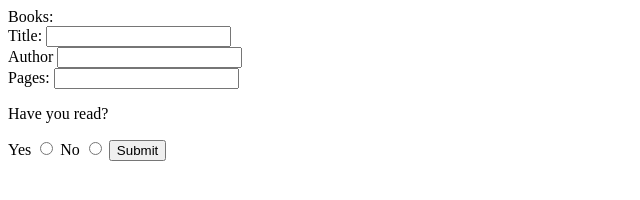
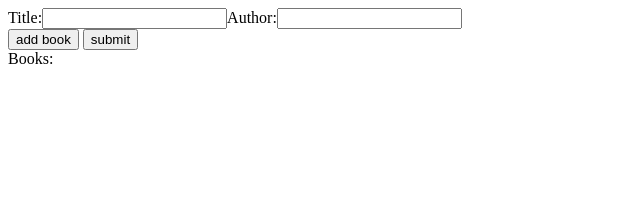
Before and after one commit to ptso-ship-it/Library, a plain HTML site: page index.html in a window 1280 px wide. Shown: the whole page, without its empty margins (0-640 px from the left). Drawn offline with Linux system fonts and the light colour scheme.

Commit message:
working add with multiple adds function commented

```diff
--- a/index.html
+++ b/index.html
@@ -7,23 +7,15 @@
     <title>Document</title>
 </head>
 <body>
+    <script src="library.js" defer></script>
+    <form id="form">
+        <div id="wrapper">
+            <span>Title:<input type="text" class="title">Author:<input type="text" class="author"></span>
+        </div>
+        <input type="button" value="add book" onclick="add_fields()">
+        <input type="submit" value="submit">
+    </form>
     <div id="container">Books:</div>
-    <script src="library.js" defer></script>
-    <form id="myForm" onsubmit="createBook()">
-        <label for="Title">Title:</label>
-        <input type="text" id="Title" value=""><br>
-        <label for="Author">Author</label>
-        <input type="text" id="Author"><br>
-        <label for="Pages">Pages:</label>
-        <input type="text" id="Pages">
-        <p>Have you read?</p>
-        <label for="Yes">Yes</label>
-        <input type="radio" id="Yes" name="have_read" value="Yes">
-        <label for="No">No</label>
-        <input type="radio" id="No" name="have_read" value="No">
-        <input type="submit" value="Submit">
-    </form>
-
 
 
 </body>
--- a/library.js
+++ b/library.js
@@ -1,21 +1,56 @@
-let myLibrary =[]
+var form = document.getElementById("form")
+form.addEventListener("submit", createBook)
 
-function createBook() {
-    var bookData = new FormData()
-    bookData.append("title",document.getElementById("Title").value)
-    bookData.append("author",document.getElementById("Author").value)
-    bookData.append("pages",document.getElementById("Pages").value)
-    const readRadio = document.querySelector("input[name=have_read]:checked").value
-    bookData.append("read",readRadio)
+var myLibrary =[]
+
+function createBook(event) {
+    var bookData = new FormData(event.target)
+    bookData.append("title", document.getElementById("title").value)
+    bookData.append("author", document.getElementById("author").value)
     const bookObject = JSON.stringify(Object.fromEntries(bookData))
     myLibrary.push(bookObject)
-    const container = document.getElementById("container")
-    const div = document.createElement("div")
-    div.textContent = myLibrary
-    container.appendChild(div)
+    document.getElementById("container").innerHTML = myLibrary
+    event.preventDefault()
 }
 
 function displayLibrary() {
-    createBook()
-    alert(myLibrary)
+    displayedLibrary = []
+    myLibrary.forEach((element) => {
+        displayedLibrary.push(JSON.stringify(element))
+    })
+    document.getElementById("container").innerHTML = displayedLibrary
 }
+
+/*function createMultipleBooks(event) {
+    var titleElements = document.getElementsByClassName("title")
+    var titles = []
+    for(var i=0; i < titleElements.length; i++) {
+        titles.push(titleElements[i].value)
+    }
+    var authorElements = document.getElementsByClassName("author")
+    var authors = []
+    for(var i=0; i < authorElements.length; i++) {
+        authors.push(authorElements[i].value)
+    }
+
+    titles.forEach((elements, index) => {
+    //    bookObject["title"] = titles[index]
+    //    bookObject["author"] = authors[index]
+        const bookObject = {
+            title: titles[index],
+            author: authors[index]
+        }
+    // myLibrary.push(JSON.stringify(bookObject))
+        myLibrary.push(bookObject)
+    })
+    displayLibrary()
+    event.preventDefault()
+}
+*/
+
+
+
+
+function add_fields() {
+    document.getElementById("wrapper").innerHTML += '<br><span>Title: <input type="text" class="title"> Author:  <input type="text" class="author"></span>\r\n'
+}
```
